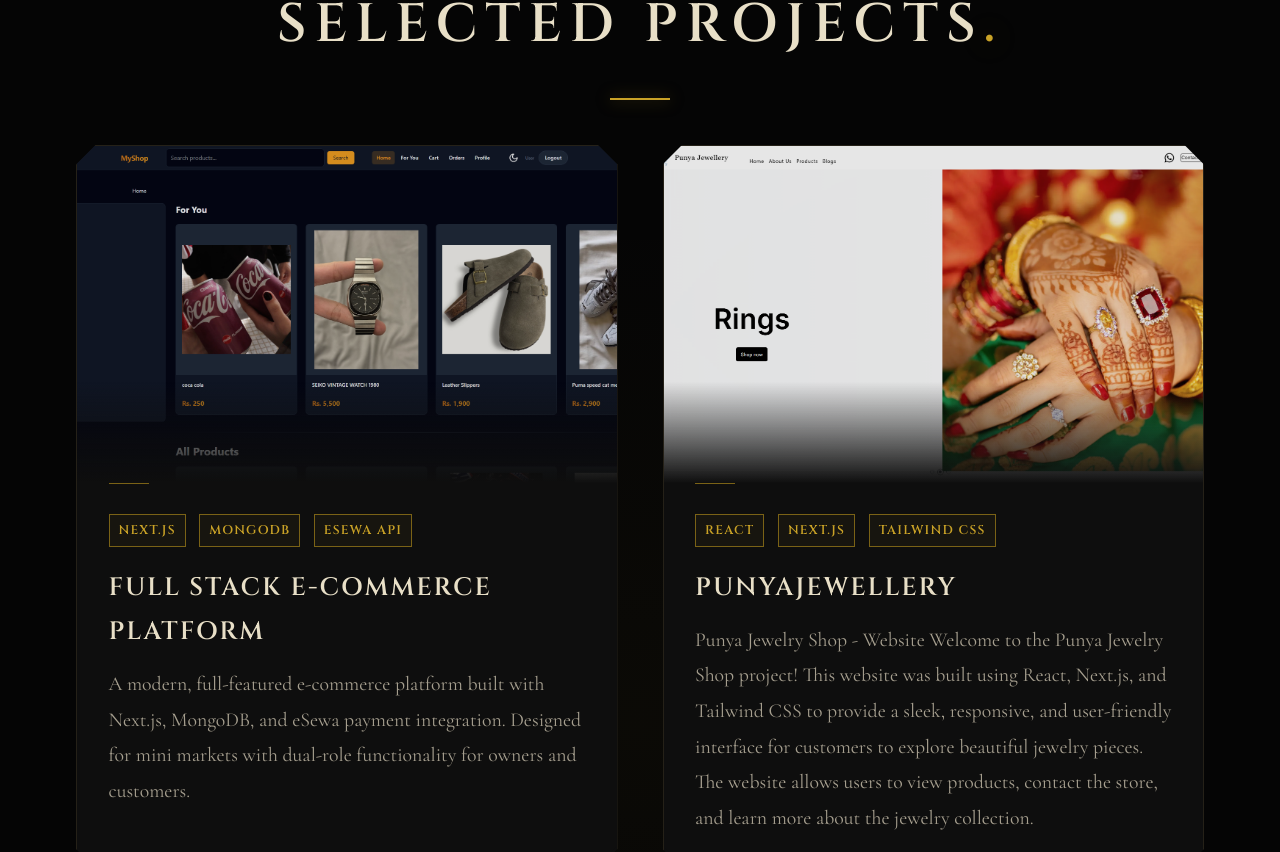
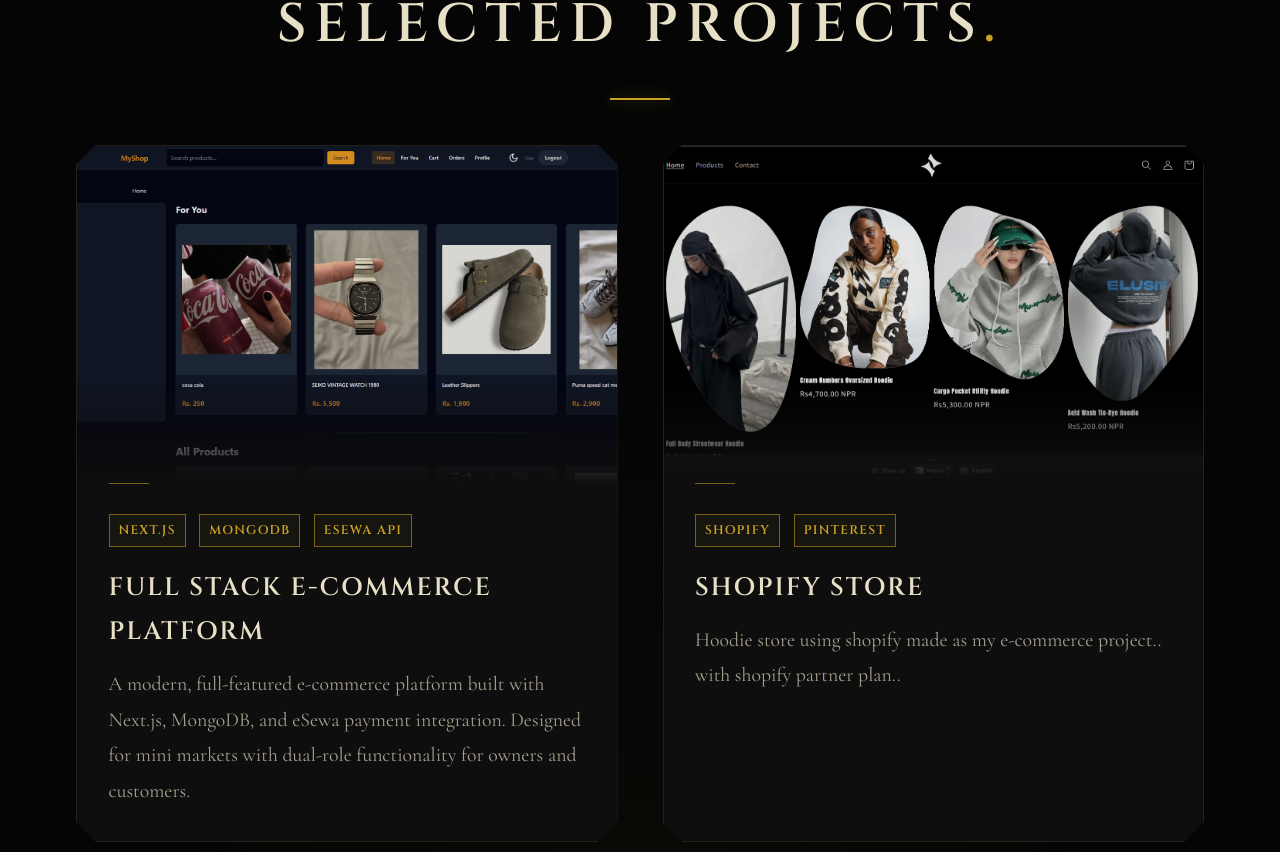
Before and after one commit to aaryanboy/Portfolio, a Next.js app in the folder website/: page / in a window 1280 px wide. Shown: the part 942-1794 px from the top of the page. Built offline with nearby package versions, Linux system fonts and the light colour scheme.

Commit message:
another project

```diff
--- a/website/src/components/Projects.tsx
+++ b/website/src/components/Projects.tsx
@@ -1,6 +1,9 @@
+"use client";
+
 import styles from './Projects.module.css';
 import Image from 'next/image';
-import { Github, ExternalLink } from 'lucide-react';
+import { useState } from 'react';
+import { Github, ExternalLink, Copy, Check } from 'lucide-react';
 
 const projects = [
   {
@@ -12,12 +15,12 @@ const projects = [
     live: "https://na-pukhu-mini-market.vercel.app/"
   },
   {
-    title: "PunyaJewellery",
-    description: "Punya Jewelry Shop - Website Welcome to the Punya Jewelry Shop project! This website was built using React, Next.js, and Tailwind CSS to provide a sleek, responsive, and user-friendly interface for customers to explore beautiful jewelry pieces. The website allows users to view products, contact the store, and learn more about the jewelry collection.",
-    image: "/images/jewelry.png",
-    tags: ["React", "Next.js", "Tailwind CSS"],
-    github: "https://github.com/aaryanboy/PunyaJewellery",
-    live: ""
+    title: "Shopify Store",
+    description: "Hoodie store using shopify made as my e-commerce project.. with shopify partner plan.. ",
+    image: "/images/shopify.png",
+    tags: ["Shopify", "Pinterest"],
+    live: "https://aryan-bmc.myshopify.com/",
+    password: "GOD"
   },
   {
     title: "TopDown RPG",
@@ -35,10 +38,28 @@ const projects = [
     github: "https://github.com/aaryanboy/Mini-Job",
     live: "https://mini-job-frontend.vercel.app/",
     figma: "https://www.figma.com/design/4wd6hBQDvceTUOiU4Qu5Ul/minijobs?node-id=2008-3&t=voGUIYUrOe978CEm-1"
+  },
+  {
+    title: "PunyaJewellery",
+    description: "Punya Jewelry Shop - Website Welcome to the Punya Jewelry Shop project! This website was built using React, Next.js, and Tailwind CSS to provide a sleek, responsive, and user-friendly interface for customers to explore beautiful jewelry pieces. The website allows users to view products, contact the store, and learn more about the jewelry collection.",
+    image: "/images/jewelry.png",
+    tags: ["React", "Next.js", "Tailwind CSS"],
+    github: "https://github.com/aaryanboy/PunyaJewellery",
+    live: ""
   }
+
 ];
 
+
 export default function Projects() {
+  const [copiedId, setCopiedId] = useState<string | null>(null);
+
+  const handleCopy = (text: string, id: string) => {
+    navigator.clipboard.writeText(text);
+    setCopiedId(id);
+    setTimeout(() => setCopiedId(null), 2000);
+  };
+
   return (
     <section id="projects" className={styles.projects}>
       <div className="container">
@@ -74,6 +95,16 @@ export default function Projects() {
                         figma
                       </a>
                     )}
+                    {project.password && (
+                      <button
+                        onClick={() => handleCopy(project.password!, project.title)}
+                        className={styles.liveBtn}
+                        style={{ cursor: 'pointer' }}
+                      >
+                        {copiedId === project.title ? <Check size={18} /> : <Copy size={18} />}
+                        {copiedId === project.title ? 'Copied' : 'password'}
+                      </button>
+                    )}
                   </div>
                 </div>
               </div>
```
Also changed, not shown: website/public/images/shopify.png (added).
